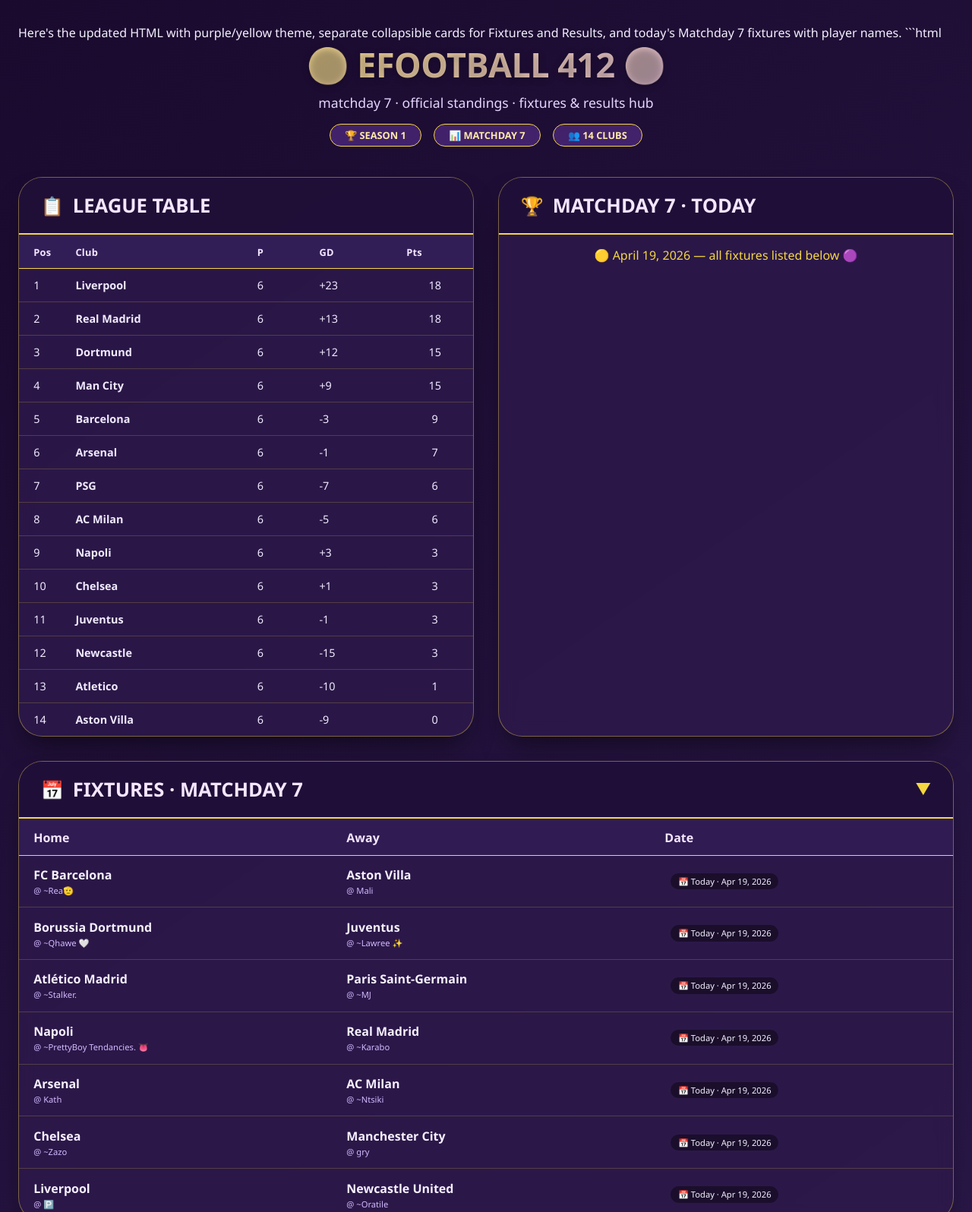
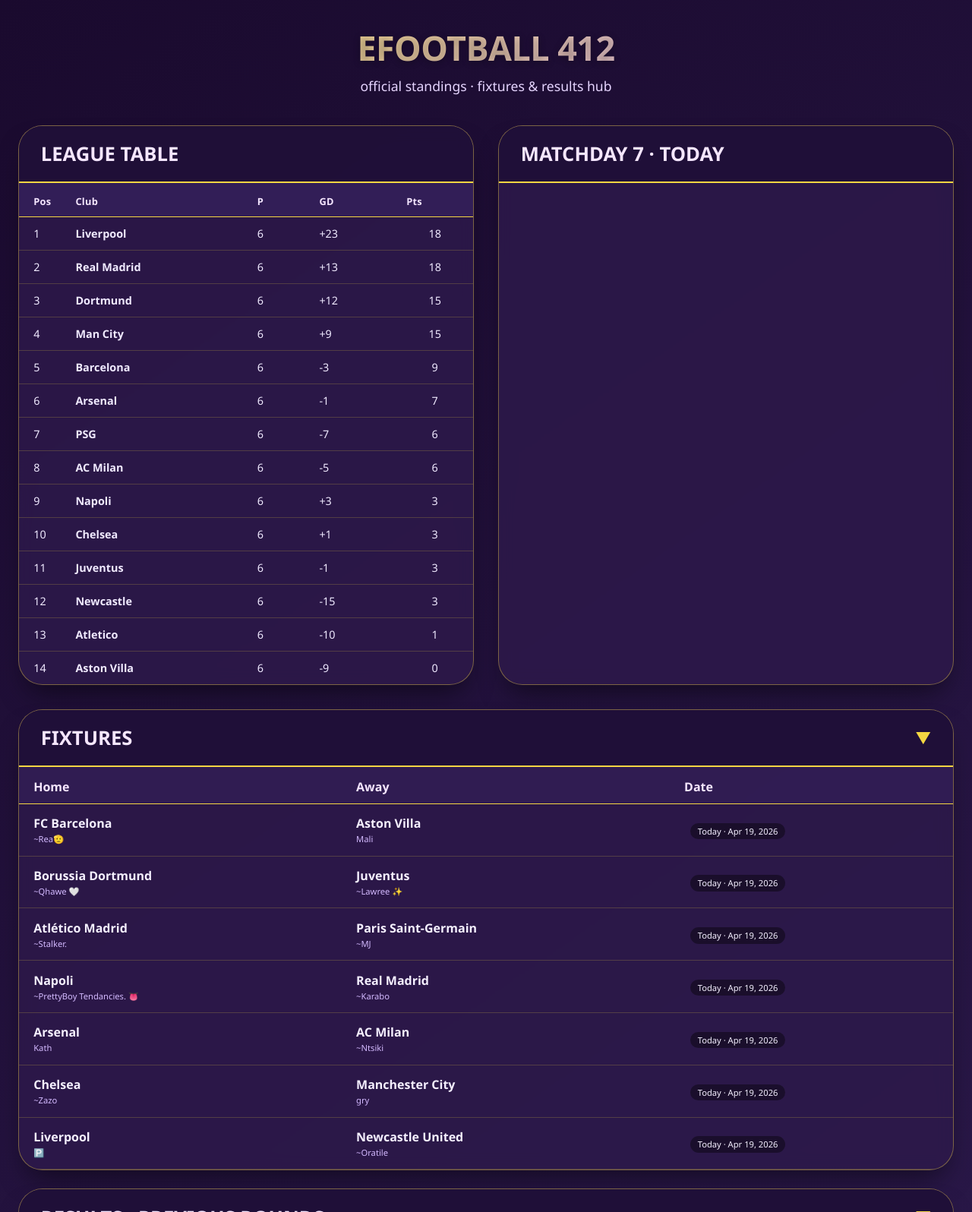
Before and after one commit to Katlego-Mahlatse/Efootball-League, a plain HTML site: page index.html in a window 1280 px wide. Shown: the top 1596 px of the page at 76% size. Drawn offline with Linux system fonts and the light colour scheme.

Commit message:
Update index.html

````diff
--- a/index.html
+++ b/index.html
@@ -1,6 +1,3 @@
-Here's the updated HTML with purple/yellow theme, separate collapsible cards for Fixtures and Results, and today's Matchday 7 fixtures with player names.
-
-```html
 <!DOCTYPE html>
 <html lang="en">
 <head>
@@ -48,25 +45,6 @@ Here's the updated HTML with purple/yellow theme, separate collapsible cards for
       color: #e6d5ff;
       margin-top: 0.5rem;
       font-weight: 500;
-    }
-
-    .badge-group {
-      display: flex;
-      justify-content: center;
-      gap: 1rem;
-      margin-top: 1rem;
-      flex-wrap: wrap;
-    }
-
-    .badge {
-      background: rgba(75, 40, 120, 0.8);
-      backdrop-filter: blur(4px);
-      padding: 0.3rem 1.2rem;
-      border-radius: 60px;
-      font-size: 0.8rem;
-      font-weight: 600;
-      border: 1px solid #f5d742;
-      color: #ffeaa7;
     }
 
     /* two column grid for league table and first card */
@@ -285,13 +263,8 @@ Here's the updated HTML with purple/yellow theme, separate collapsible cards for
 <body>
 <div class="dashboard">
   <div class="hero">
-    <h1>⚽ EFOOTBALL 412 ⚽</h1>
-    <p>matchday 7 · official standings · fixtures & results hub</p>
-    <div class="badge-group">
-      <span class="badge">🏆 SEASON 1</span>
-      <span class="badge">📊 MATCHDAY 7</span>
-      <span class="badge">👥 14 CLUBS</span>
-    </div>
+    <h1>EFOOTBALL 412</h1>
+    <p>official standings · fixtures & results hub</p>
   </div>
 
   <div class="two-col-grid">
@@ -299,7 +272,6 @@ Here's the updated HTML with purple/yellow theme, separate collapsible cards for
     <div class="card">
       <div class="card-header" style="cursor: default;">
         <div class="card-header-left">
-          <span>📋</span>
           <h2>LEAGUE TABLE</h2>
         </div>
       </div>
@@ -315,18 +287,15 @@ Here's the updated HTML with purple/yellow theme, separate collapsible cards for
       </div>
     </div>
 
-    <!-- RIGHT: empty placeholder for spacing, but we'll keep structure -->
+    <!-- RIGHT: empty placeholder for spacing -->
     <div class="card">
       <div class="card-header" style="cursor: default;">
         <div class="card-header-left">
-          <span>🏆</span>
           <h2>MATCHDAY 7 · TODAY</h2>
         </div>
       </div>
       <div class="card-content">
-        <div style="padding: 1rem; text-align: center; color: #f5d742;">
-          🟡 April 19, 2026 — all fixtures listed below 🟣
-        </div>
+        <!-- This block is intentionally left empty as requested -->
       </div>
     </div>
   </div>
@@ -335,8 +304,7 @@ Here's the updated HTML with purple/yellow theme, separate collapsible cards for
   <div class="card" style="margin-bottom: 1.5rem;">
     <div class="card-header" id="fixturesHeader">
       <div class="card-header-left">
-        <span>📅</span>
-        <h2>FIXTURES · MATCHDAY 7</h2>
+        <h2>FIXTURES</h2>
       </div>
       <div class="toggle-icon" id="fixturesToggleIcon">▼</div>
     </div>
@@ -356,7 +324,6 @@ Here's the updated HTML with purple/yellow theme, separate collapsible cards for
   <div class="card">
     <div class="card-header" id="resultsHeader">
       <div class="card-header-left">
-        <span>🏆</span>
         <h2>RESULTS · PREVIOUS ROUNDS</h2>
       </div>
       <div class="toggle-icon" id="resultsToggleIcon">▼</div>
@@ -374,7 +341,7 @@ Here's the updated HTML with purple/yellow theme, separate collapsible cards for
   </div>
 
   <div class="footer-note">
-    ⚡ click on "FIXTURES" or "RESULTS" cards to expand/collapse · results will be added soon · purple & yellow era
+    click on FIXTURES or RESULTS cards to expand/collapse · results will be added soon
   </div>
 </div>
 
@@ -457,13 +424,13 @@ Here's the updated HTML with purple/yellow theme, separate collapsible cards for
       const row = tbody.insertRow();
       // home team cell with player name
       const homeCell = row.insertCell(0);
-      homeCell.innerHTML = `<strong>${fix.home}</strong><span class="player-name">@ ${fix.homePlayer}</span>`;
+      homeCell.innerHTML = `<strong>${fix.home}</strong><span class="player-name">${fix.homePlayer}</span>`;
       // away team cell with player name
       const awayCell = row.insertCell(1);
-      awayCell.innerHTML = `<strong>${fix.away}</strong><span class="player-name">@ ${fix.awayPlayer}</span>`;
+      awayCell.innerHTML = `<strong>${fix.away}</strong><span class="player-name">${fix.awayPlayer}</span>`;
       // date cell
       const dateCell = row.insertCell(2);
-      dateCell.innerHTML = `<span class="date-badge">📅 ${fix.date}</span>`;
+      dateCell.innerHTML = `<span class="date-badge">${fix.date}</span>`;
     });
   }
 
@@ -486,7 +453,7 @@ Here's the updated HTML with purple/yellow theme, separate collapsible cards for
     const noteCell = noteRow.insertCell(0);
     noteCell.colSpan = 3;
     noteCell.className = "empty-message";
-    noteCell.innerHTML = "📋 RESULTS WILL GO HERE — stay tuned for updates after matches are played!";
+    noteCell.innerHTML = "results will go here — stay tuned for updates after matches are played!";
     noteCell.style.textAlign = "center";
   }
 
@@ -501,7 +468,6 @@ Here's the updated HTML with purple/yellow theme, separate collapsible cards for
 
     let isCollapsed = false;
     header.addEventListener("click", (e) => {
-      // prevent toggling if clicking on inner interactive elements? fine as is
       isCollapsed = !isCollapsed;
       if (isCollapsed) {
         content.classList.add("collapsed");
@@ -537,9 +503,8 @@ Here's the updated HTML with purple/yellow theme, separate collapsible cards for
     renderLeagueTable();
     renderFixtures();
     renderResults();
-    console.log("✅ All data refreshed (hardcoded)");
+    console.log("All data refreshed (hardcoded)");
   };
 </script>
 </body>
 </html>
-```
````
